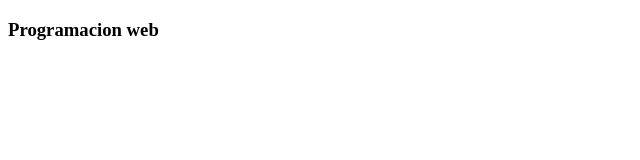
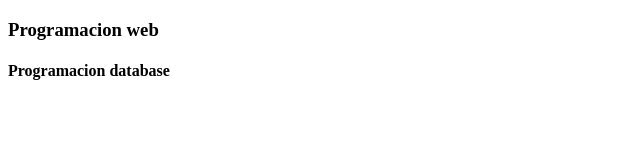
Before and after one commit to ValerioPaulo/aprenderGit, a plain HTML site: page index.html in a window 1280 px wide. Shown: the whole page, without its empty margins (0-640 px from the left). Drawn offline with Linux system fonts and the light colour scheme.

Commit message:
se agrego la linea 10

```diff
--- a/index.html
+++ b/index.html
@@ -7,5 +7,6 @@
 </head>
 <body>
     <h3>Programacion web</h3>
+    <h4>Programacion database</h4>
 </body>
 </html>
```
